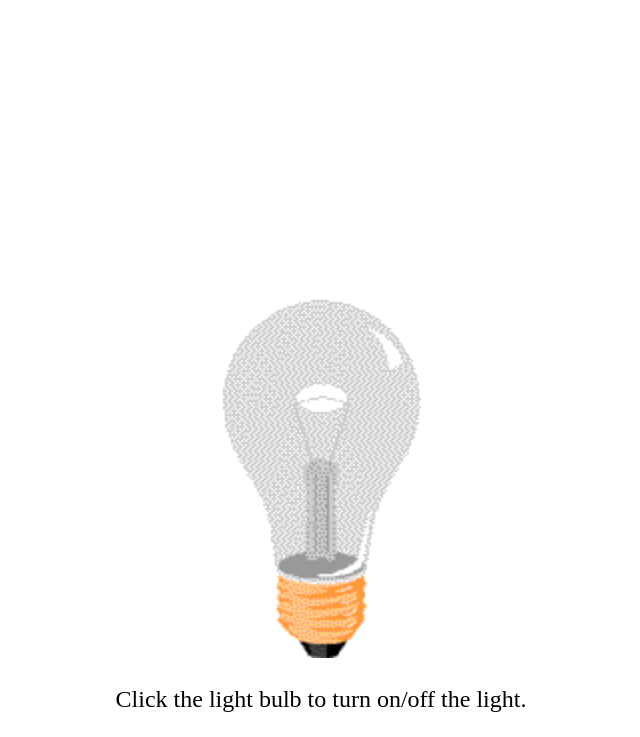
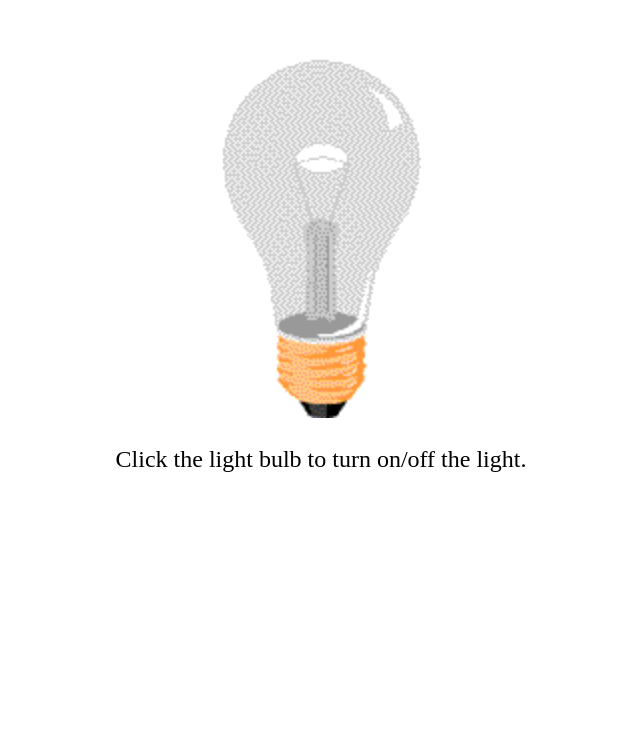
Before and after one commit to xergioalex/ligth-bulb-single-page, a plain HTML site: page index.html in a window 1280 px wide. Shown: the part 182-919 px from the top of the page, without its empty margins (319-959 px from the left). After the commit the page ends 800 px from the top, so only its background shows below. Drawn offline with Linux system fonts and the light colour scheme; no server answers.

Commit message:
Cosmetic changes

```diff
--- a/style.css
+++ b/style.css
@@ -1,5 +1,5 @@
 body {
-  margin-top: 30rem;
+  margin-top: 15rem;
   text-align: center;
   vertical-align: center;
 }
```
